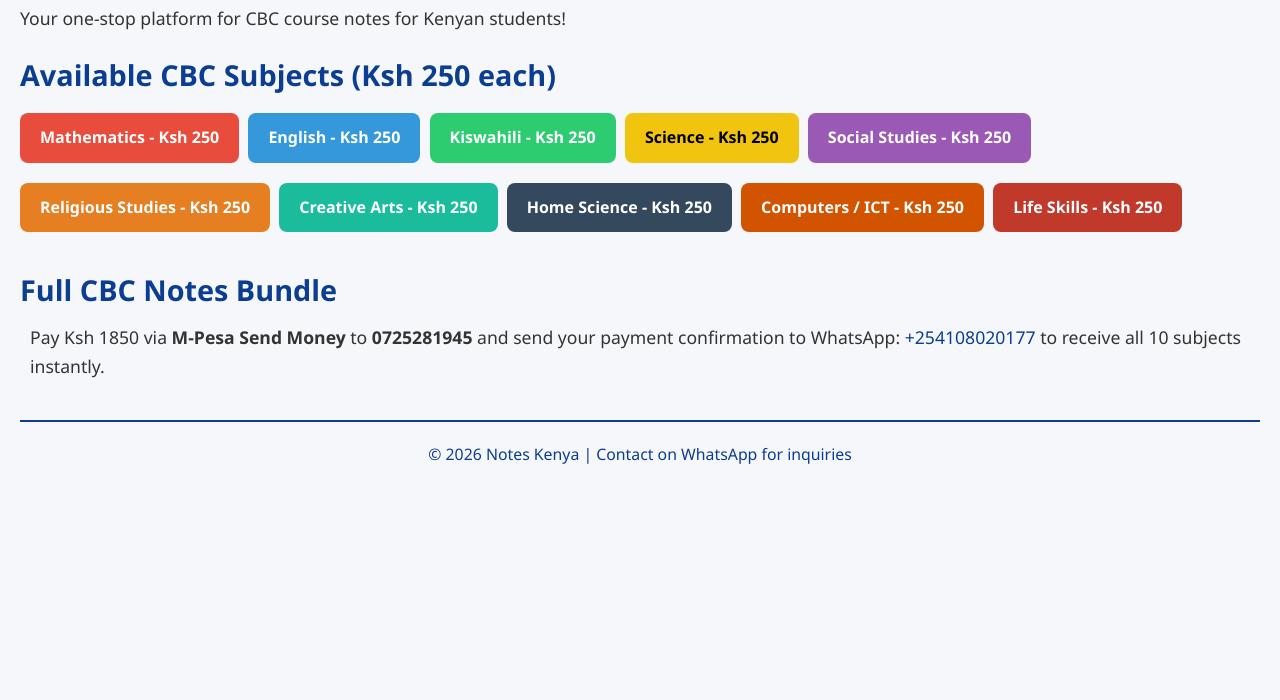
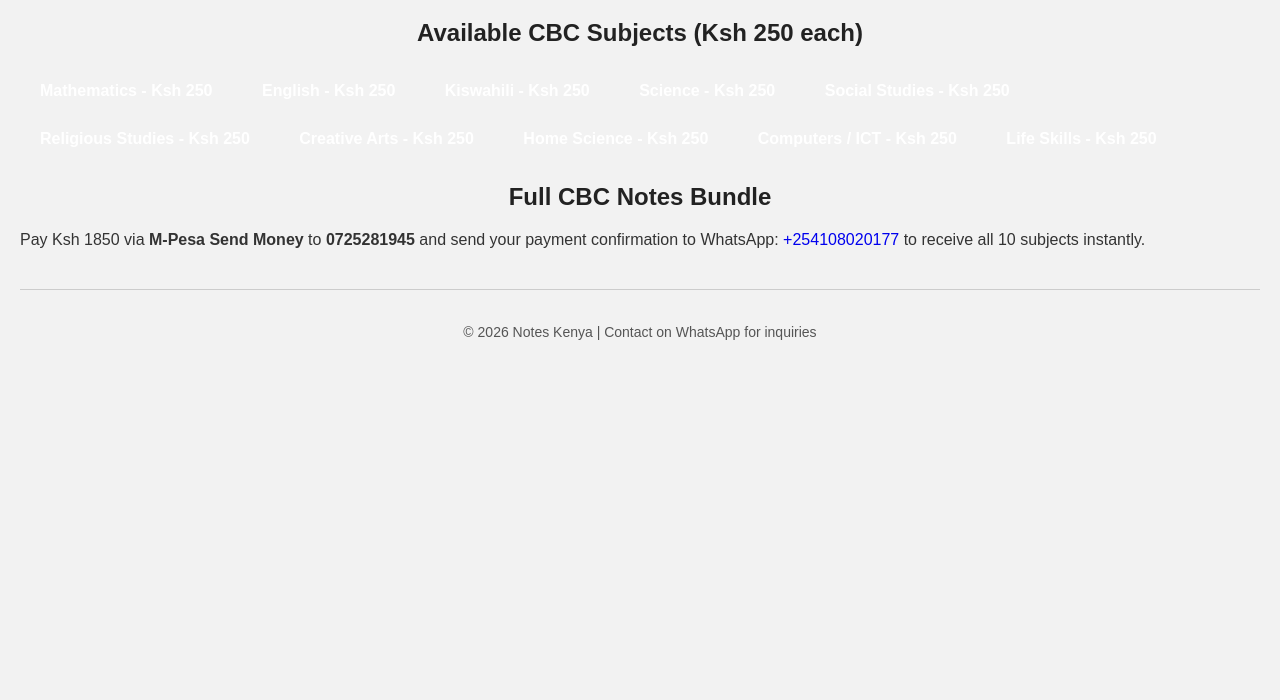
Before and after one commit to babyturpin/CBC-NOTES, a plain HTML site: page index.html in a window 1280 px wide. Shown: the part 100-800 px from the top of the page. Drawn offline with Linux system fonts and the light colour scheme.

Commit message:
Update style.css

```diff
--- a/style.css
+++ b/style.css
@@ -1,107 +1,80 @@
-/* General Reset & Body */
-* {
+/* GENERAL STYLING */
+body {
+    font-family: Arial, sans-serif;
+    background-color: #f2f2f2;
+    color: #333;
     margin: 0;
-  padding: 0;
-  box-sizing: border-box;
+    padding: 0 20px;
 }
 
-body {
-  font-family: 'Segoe UI', Tahoma, Geneva, Verdana, sans-serif;
-  background-color: #f5f7fa;
-  color: #333;
-  line-height: 1.6;
-  padding: 20px;
+h1, h2 {
+    text-align: center;
+    color: #222;
 }
 
-/* Headings */
-h1 {
-  text-align: center;
-  font-size: 2.5em;
-  margin-bottom: 20px;
-  color: #0b3d91;
+ul {
+    list-style: none;
+    padding: 0;
 }
 
-h2 {
-  font-size: 1.8em;
-  margin-top: 20px;
-  margin-bottom: 10px;
-  color: #0b3d91;
+li {
+    margin: 10px 0;
+    font-size: 18px;
 }
 
-/* Paragraphs */
-p {
-  margin-bottom: 15px;
-  font-size: 1.1em;
+/* BUTTONS */
+.button {
+    display: inline-block;
+    padding: 10px 20px;
+    margin: 5px 5px 5px 0;
+    font-size: 16px;
+    font-weight: bold;
+    color: white;
+    text-decoration: none;
+    border-radius: 8px;
+    transition: transform 0.2s, opacity 0.3s;
 }
 
-/* Buttons */
-.button {
-  display: inline-block;
-  color: #fff;
-  text-decoration: none;
-  padding: 12px 20px;
-  border-radius: 8px;
-  margin: 5px 5px 15px 0;
-  font-weight: bold;
-  transition: all 0.3s ease;
+/* Hover effect */
+.button:hover {
+    transform: scale(1.05);
+    opacity: 0.9;
 }
 
-/* Colorful Subject Buttons */
-.button:nth-of-type(1) { background-color: #e74c3c; }  /* Red - Mathematics */
-.button:nth-of-type(2) { background-color: #3498db; }  /* Blue - English */
-.button:nth-of-type(3) { background-color: #2ecc71; }  /* Green - Kiswahili */
-.button:nth-of-type(4) { background-color: #f1c40f; color:#000; }  /* Yellow - Science */
-.button:nth-of-type(5) { background-color: #9b59b6; }  /* Purple - Social Studies */
-.button:nth-of-type(6) { background-color: #e67e22; }  /* Orange - Religious Studies */
-.button:nth-of-type(7) { background-color: #1abc9c; }  /* Teal - Creative Arts */
-.button:nth-of-type(8) { background-color: #34495e; }  /* Dark Gray - Home Science */
-.button:nth-of-type(9) { background-color: #d35400; }  /* Deep Orange - Computers/ICT */
-.button:nth-of-type(10){ background-color: #c0392b; }  /* Dark Red - Life Skills */
+/* COLORS PER SUBJECT */
+.button-math { background-color: #FF5733; }       /* Orange-Red */
+.button-english { background-color: #33A1FF; }    /* Blue */
+.button-kiswahili { background-color: #33FF57; }  /* Green */
+.button-science { background-color: #FF33A8; }    /* Pink */
+.button-social { background-color: #FFB733; }     /* Yellow-Orange */
+.button-religious { background-color: #8D33FF; }  /* Purple */
+.button-creative { background-color: #33FFF0; }   /* Aqua */
+.button-homescience { background-color: #FF8C33; }/* Dark Orange */
+.button-ict { background-color: #3380FF; }        /* Deep Blue */
+.button-lifeskills { background-color: #33FF8C; } /* Light Green */
+.button-bundle { background-color: #FF3333; }     /* Bright Red */
 
-/* Hover Effect */
-.button:hover {
-  transform: translateY(-2px);
-  opacity: 0.85;
-}
-
-/* Links */
+/* LINKS AND FOOTER */
 a {
-  color: #0b3d91;
     text-decoration: none;
 }
 
-a:hover {
-  text-decoration: underline;
+footer {
+    text-align: center;
+    padding: 20px 0;
+    color: #555;
+    font-size: 14px;
+    margin-top: 40px;
+    border-top: 1px solid #ccc;
 }
 
-/* Footer */
-footer {
-  margin-top: 40px;
-  padding: 20px 0;
-  text-align: center;
-  border-top: 2px solid #0b3d91;
-  color: #0b3d91;
-  font-size: 0.9em;
+/* RESPONSIVE */
+@media (max-width: 600px) {
+    body {
+        padding: 0 10px;
     }
-
-/* Subject Sections */
-h2 + p {
-  margin-left: 10px;
-}
-
-/* Responsive Design */
-@media (max-width: 768px) {
-  h1 {
-    font-size: 2em;
-  }
-
-  h2 {
-    font-size: 1.5em;
-  }
-
     .button {
-    width: 100%;
-    text-align: center;
-    padding: 14px 0;
+        font-size: 14px;
+        padding: 8px 16px;
     }
 }
```
Lines whose indentation alone changed are shown as unchanged.
